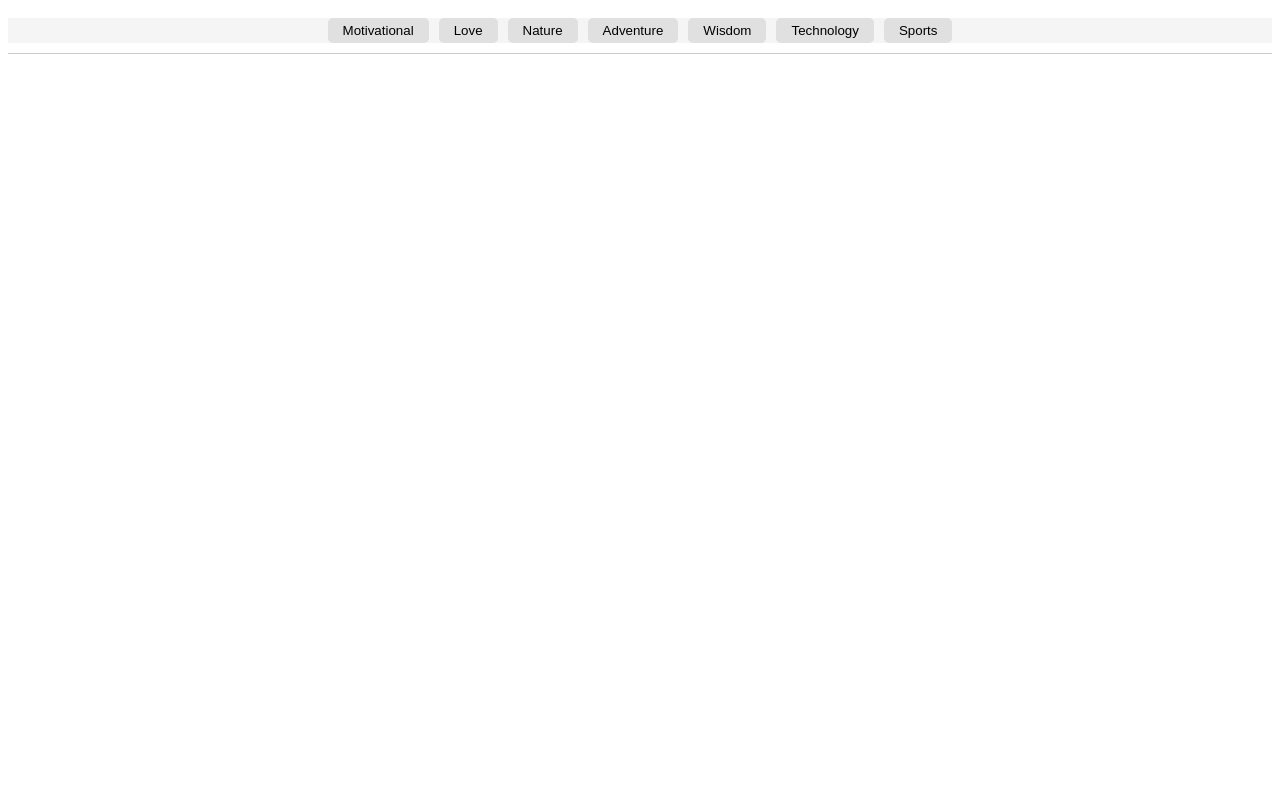
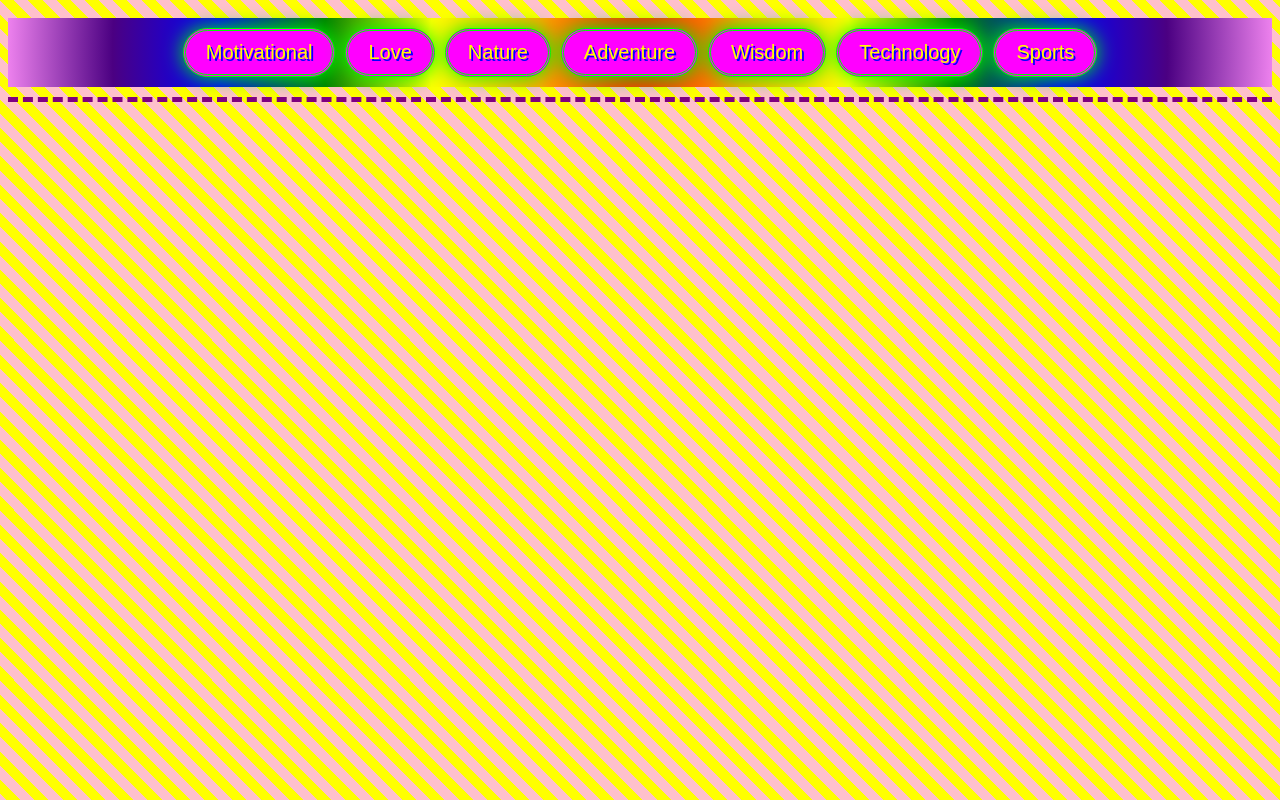
Before and after one commit to MikeJonesBYU/react_app_2, a React (Create React App) app: page / in a window 1280 px wide. Built offline with nearby package versions, Linux system fonts and the light colour scheme.

Commit message:
tacky theme

```diff
--- a/src/styles.css
+++ b/src/styles.css
@@ -1,85 +1,101 @@
-/* styles.css */
-/* styles.css */
 /* styles.css */
 
-.app {
-    display: flex;
-    flex-direction: column; /* Ensure that the main direction is vertical */
-    align-items: stretch;   /* Stretch child items to fill the width */
+body {
+    background: repeating-linear-gradient(
+      45deg,
+      yellow,
+      yellow 10px,
+      pink 10px,
+      pink 20px
+    ); /* Striped background */
+    font-family: 'Comic Sans MS', 'Chalkboard SE', 'Marker Felt', sans-serif; /* Ah, the classic */
   }
 
-  /* ... the rest of your styles ... */
-
-.navbar {
+  .app {
     display: flex;
     flex-direction: column;
-    align-items: stretch;  /* Adjusted this to stretch */
-    width: 100%;  /* Stretch across the top */
-    border-bottom: 1px solid #ccc;  /* Optional: For a separator line */
+    align-items: stretch;
+  }
+
+  .navbar {
+    display: flex;
+    flex-direction: column;
+    align-items: stretch;
+    width: 100%;
+    border-bottom: 5px dashed purple;
   }
 
   .category-nav, .subcategory-nav {
     display: flex;
-    justify-content: center;  /* Center the buttons */
+    justify-content: center;
     gap: 10px;
     margin: 10px 0;
-    background-color: #f5f5f5;  /* Optional: For a light background */
+    padding: 10px 0;
+    background-image: radial-gradient(circle, red, orange, yellow, green, blue, indigo, violet); /* Rainbow gradient */
+    color: #000000;
   }
 
   button {
-    padding: 5px 15px;
-    border: none;
-    border-radius: 5px;
-    background-color: #e0e0e0;
+    padding: 10px 20px;
+    border: 3px double #00FF00; /* Neon green borders */
+    border-radius: 25px;
+    background-color: #FF00FF; /* Bright magenta background */
+    color: #FFFF00; /* Bright yellow text */
+    font-size: 20px;
     cursor: pointer;
-    transition: background-color 0.3s ease;
+    transition: all 0.3s ease;
+    box-shadow: 0 0 20px #00FF00; /* Neon green shadows */
+    text-shadow: 2px 2px #0000FF; /* Blue text shadow */
   }
 
   button:hover {
-    background-color: #d0d0d0;
+    background-color: #00FF00; /* Neon green on hover */
+    color: #FF00FF; /* Magenta text on hover */
+    transform: rotate(10deg); /* Let's add a quirky rotation */
   }
 
   button.active {
-    background-color: #b0b0b0;
+    background-color: #0000FF; /* Blue for active */
+    color: #00FFFF; /* Cyan text for active */
+    box-shadow: 0 0 30px #FF0000; /* Red shadow for active button */
   }
 
   .quotes-container {
     margin-top: 20px;
-    padding: 10px;
+    padding: 20px;
     display: flex;
     flex-direction: column;
     align-items: center;
+    gap: 20px;
   }
 
-  /* ... rest of the styles ... */
+  .quote-card {
+    max-width: 600px;
+    padding: 20px;
+    background: linear-gradient(to bottom, rgba(255,0,255,1) 0%, rgba(0,255,255,1) 100%); /* Magenta to Cyan gradient */
+    border: 5px ridge #FFFF00; /* Thick yellow ridge border */
+    border-radius: 25px;
+    box-shadow: 0 0 20px #FF0000; /* Red shadows */
+    transition: transform 0.2s ease, filter 0.3s ease;
+  }
 
-
-.quote-card {
-    border: 1px solid #e0e0e0;
-    padding: 20px;
-    margin: 10px;
-    border-radius: 8px;
-    box-shadow: 2px 2px 5px rgba(0, 0, 0, 0.1);
+  .quote-card:hover {
+    transform: rotateY(180deg); /* Flip the card on hover */
+    filter: hue-rotate(90deg); /* Change the hue on hover */
   }
 
   .quote-text {
-    font-size: 18px;
+    font-size: 24px;
     font-style: italic;
-  }
-
-  .quote-footer {
-    margin-top: 10px;
+    margin-bottom: 15px;
+    color: #00FF00; /* Neon green text */
+    text-shadow: 2px 2px #FF0000; /* Red text shadow */
   }
 
   .quote-author {
+    font-size: 20px;
     font-weight: bold;
+    text-align: right;
+    color: #0000FF; /* Blue text */
+    text-shadow: 2px 2px #FFFF00; /* Yellow text shadow */
   }
-
-  .quote-source {
-    color: gray;
-  }
-
-
-.sidebar li > ul {
-    padding-left: 20px;  /* Adjust this value as per your indentation preference */
-  }
```
